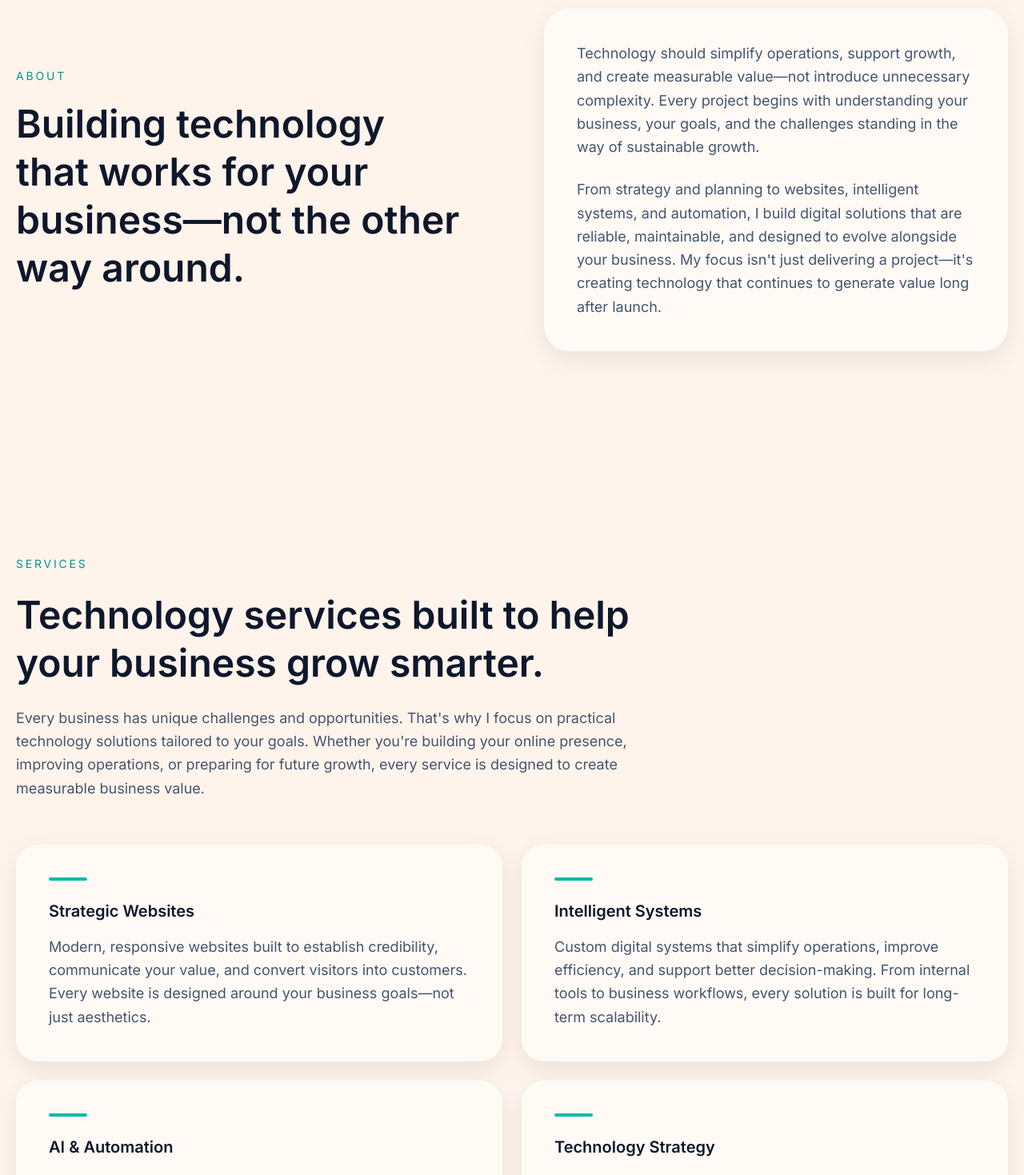
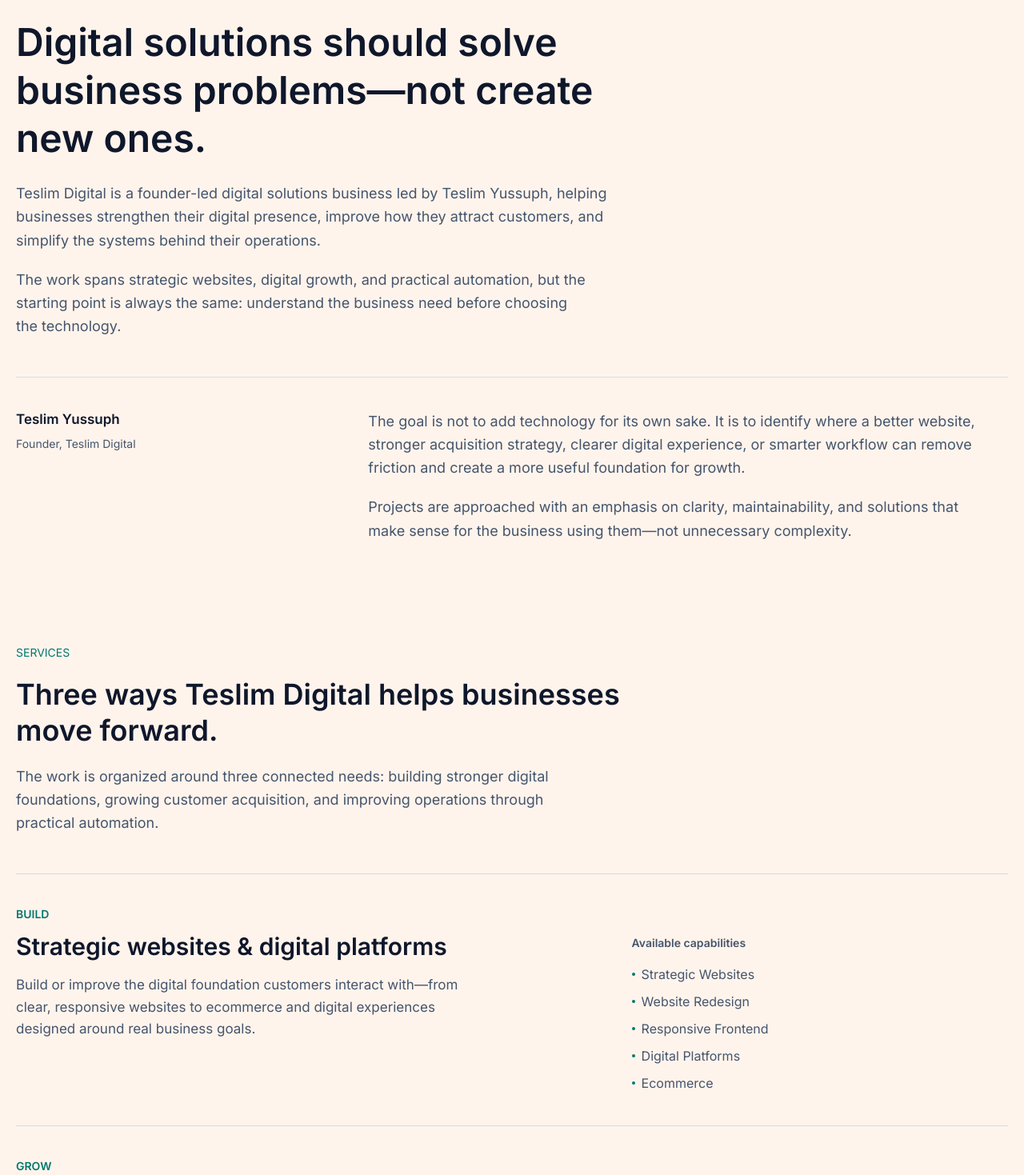
Before and after one commit to 0xTes/Tes-portfolio-site, a React (Vite) app: page /about in a window 1280 px wide. Shown: the part 240-1709 px from the top of the page at 80% size. Built offline with nearby package versions, Linux system fonts and the light colour scheme; no server answers.

Commit message:
refactor(about): align identity and services

```diff
--- a/src/components/About.jsx
+++ b/src/components/About.jsx
@@ -7,72 +7,75 @@
     <section
       id="about"
       aria-labelledby="about-heading"
-      className="py-24 md:py-32"
+      className="pt-16 pb-10 sm:pt-20 sm:pb-12 lg:pt-24 lg:pb-16"
     >
-      <div className="section grid min-w-0 items-center gap-20 lg:grid-cols-[minmax(0,1fr)_minmax(0,1fr)]">
-        {/* Left: Section Heading */}
+      <div className="section min-w-0">
         <motion.div
-          initial={
-            shouldReduceMotion
-              ? { opacity: 0 }
-              : { opacity: 0, x: -40 }
-          }
-          whileInView={{ opacity: 1, x: 0 }}
-          viewport={{
-            once: true,
-            amount: 0.2,
-          }}
+          initial={shouldReduceMotion ? { opacity: 1 } : { opacity: 0, y: 16 }}
+          whileInView={{ opacity: 1, y: 0 }}
+          viewport={{ once: true, amount: 0.2 }}
           transition={{
-            duration: 0.6,
+            duration: shouldReduceMotion ? 0 : 0.6,
             ease: "easeOut",
           }}
-          className="min-w-0"
+          className="min-w-0 max-w-5xl"
         >
-          <p className="mb-5 text-sm uppercase tracking-[0.2em] text-teal-600">
-            About
+          <p className="mb-6 text-sm uppercase tracking-normal text-teal-700">
+            ABOUT TESLIM DIGITAL
           </p>
 
-          <h2
+          <h1
             id="about-heading"
-            className="min-w-0 break-words text-4xl font-semibold leading-tight text-slate-900 md:text-5xl"
+            className="max-w-4xl text-[2rem] font-semibold leading-tight text-slate-900 sm:text-4xl md:text-5xl"
           >
-            Building technology that works for your business—not the other way
-            around.
-          </h2>
+            Digital solutions should solve business problems&mdash;not create
+            new ones.
+          </h1>
+
+          <p className="mt-6 max-w-3xl text-[1.0625rem] leading-relaxed text-slate-600 md:text-lg">
+            Teslim Digital is a founder-led digital solutions business led by
+            Teslim Yussuph, helping businesses strengthen their digital presence,
+            improve how they attract customers, and simplify the systems behind
+            their operations.
+          </p>
+          <p className="mt-5 max-w-3xl text-[1.0625rem] leading-relaxed text-slate-600 md:text-lg">
+            The work spans strategic websites, digital growth, and practical
+            automation, but the starting point is always the same: understand
+            the business need before choosing the technology.
+          </p>
         </motion.div>
 
-        {/* Right: About Card */}
         <motion.div
-          initial={
-            shouldReduceMotion
-              ? { opacity: 0 }
-              : { opacity: 0, x: 40 }
-          }
-          whileInView={{ opacity: 1, x: 0 }}
-          viewport={{
-            once: true,
-            amount: 0.2,
-          }}
+          initial={shouldReduceMotion ? { opacity: 1 } : { opacity: 0, y: 16 }}
+          whileInView={{ opacity: 1, y: 0 }}
+          viewport={{ once: true, amount: 0.2 }}
           transition={{
-            duration: 0.6,
+            duration: shouldReduceMotion ? 0 : 0.6,
             ease: "easeOut",
           }}
-          className="glass-card min-w-0 rounded-[32px] p-7 transition duration-300 hover:-translate-y-1 hover:shadow-2xl sm:p-10 motion-reduce:transition-none motion-reduce:hover:translate-y-0"
+          className="mt-10 grid min-w-0 gap-8 border-t border-slate-300/80 pt-8 md:mt-12 md:pt-10 lg:grid-cols-[minmax(0,0.8fr)_minmax(0,1.7fr)] lg:gap-16"
         >
-          <p className="min-w-0 break-words text-[1.0625rem] leading-relaxed text-slate-600 md:text-lg">
-            Technology should simplify operations, support growth,
-            and create measurable value—not introduce unnecessary complexity.
-            Every project begins with understanding your business, your goals,
-            and the challenges standing in the way of sustainable growth.
-          </p>
-
-          <p className="mt-6 min-w-0 break-words text-[1.0625rem] leading-relaxed text-slate-600 md:text-lg">
-            From strategy and planning to websites, intelligent systems, and
-            automation, I build digital solutions that are reliable,
-            maintainable, and designed to evolve alongside your business. My
-            focus isn't just delivering a project—it's creating technology that
-            continues to generate value long after launch.
-          </p>
+          <div className="min-w-0">
+            <p className="text-[1.0625rem] font-semibold text-slate-900">
+              Teslim Yussuph
+            </p>
+            <p className="mt-2 text-sm text-slate-600">
+              Founder, Teslim Digital
+            </p>
+          </div>
+          <div className="min-w-0 max-w-3xl">
+            <p className="text-[1.0625rem] leading-relaxed text-slate-600 md:text-lg">
+              The goal is not to add technology for its own sake. It is to
+              identify where a better website, stronger acquisition strategy,
+              clearer digital experience, or smarter workflow can remove friction
+              and create a more useful foundation for growth.
+            </p>
+            <p className="mt-5 text-[1.0625rem] leading-relaxed text-slate-600 md:text-lg">
+              Projects are approached with an emphasis on clarity,
+              maintainability, and solutions that make sense for the business
+              using them&mdash;not unnecessary complexity.
+            </p>
+          </div>
         </motion.div>
       </div>
     </section>
--- a/src/components/Services.jsx
+++ b/src/components/Services.jsx
@@ -1,30 +1,50 @@
 import { motion, useReducedMotion } from "framer-motion";
 
-// ── Services Data ─────────────────────────────────────────────────────────────
 const services = [
   {
-    title: "Strategic Websites",
+    id: "build",
+    label: "BUILD",
+    title: "Strategic websites & digital platforms",
     description:
-      "Modern, responsive websites built to establish credibility, communicate your value, and convert visitors into customers. Every website is designed around your business goals—not just aesthetics.",
+      "Build or improve the digital foundation customers interact with\u2014from clear, responsive websites to ecommerce and digital experiences designed around real business goals.",
+    capabilities: [
+      "Strategic Websites",
+      "Website Redesign",
+      "Responsive Frontend",
+      "Digital Platforms",
+      "Ecommerce",
+    ],
   },
   {
-    title: "Intelligent Systems",
+    id: "grow",
+    label: "GROW",
+    title: "Digital marketing & customer acquisition",
     description:
-      "Custom digital systems that simplify operations, improve efficiency, and support better decision-making. From internal tools to business workflows, every solution is built for long-term scalability.",
+      "Strengthen how the business is discovered, reaches the right audience, and creates more structured opportunities for customer acquisition.",
+    capabilities: [
+      "Social Media Marketing",
+      "SEO",
+      "Lead Generation",
+      "Digital Marketing",
+      "Google Ads Management",
+    ],
   },
   {
-    title: "AI & Automation",
+    id: "automate",
+    label: "AUTOMATE",
+    title: "AI automation & intelligent systems",
     description:
-      "Automate repetitive tasks, streamline processes, and leverage AI to help your business operate smarter. The focus is on saving time, reducing manual work, and increasing productivity.",
-  },
-  {
-    title: "Technology Strategy",
-    description:
-      "Technology guidance that helps businesses make informed decisions, prioritize the right solutions, and build a roadmap for sustainable digital growth with confidence.",
+      "Improve repetitive or fragmented business processes with practical automation, connected workflows, and systems designed around how the business actually operates.",
+    capabilities: [
+      "AI & Automation",
+      "Intelligent Systems",
+      "Workflow Automation",
+      "Operational Tools",
+      "Technology Strategy",
+    ],
   },
 ];
 
-// ── Component ─────────────────────────────────────────────────────────────────
 function Services() {
   const shouldReduceMotion = useReducedMotion();
 
@@ -32,82 +52,89 @@
     <section
       id="services"
       aria-labelledby="services-heading"
-      className="py-24 md:py-32"
+      className="pt-10 pb-16 sm:pt-12 sm:pb-20 lg:pt-16 lg:pb-24"
     >
       <div className="section min-w-0">
-        {/* Section Heading */}
         <motion.div
-          initial={
-            shouldReduceMotion
-              ? { opacity: 0 }
-              : { opacity: 0, y: 30 }
-          }
+          initial={shouldReduceMotion ? { opacity: 1 } : { opacity: 0, y: 16 }}
           whileInView={{ opacity: 1, y: 0 }}
-          viewport={{
-            once: true,
-            amount: 0.2,
-          }}
+          viewport={{ once: true, amount: 0.2 }}
           transition={{
-            duration: 0.6,
+            duration: shouldReduceMotion ? 0 : 0.6,
             ease: "easeOut",
           }}
           className="min-w-0 max-w-3xl"
         >
-          <p className="mb-6 text-sm uppercase tracking-[0.2em] text-teal-600">
-            Services
+          <p className="mb-5 text-sm uppercase tracking-normal text-teal-700">
+            SERVICES
           </p>
 
           <h2
             id="services-heading"
-            className="min-w-0 break-words text-4xl font-semibold leading-tight text-slate-900 md:text-5xl"
+            className="text-3xl font-semibold leading-tight text-slate-900 md:text-4xl"
           >
-            Technology services built to help your business grow smarter.
+            Three ways Teslim Digital helps businesses move forward.
           </h2>
 
-          <p className="mt-6 min-w-0 break-words text-lg leading-relaxed text-slate-600">
-            Every business has unique challenges and opportunities. That's why
-            I focus on practical technology solutions tailored to your goals.
-            Whether you're building your online presence, improving operations,
-            or preparing for future growth, every service is designed to create
-            measurable business value.
+          <p className="mt-5 text-[1.0625rem] leading-relaxed text-slate-600 md:text-lg">
+            The work is organized around three connected needs: building stronger
+            digital foundations, growing customer acquisition, and improving
+            operations through practical automation.
           </p>
         </motion.div>
 
-        {/* Services Grid */}
-        <div className="mt-14 grid min-w-0 gap-6 md:grid-cols-[minmax(0,1fr)_minmax(0,1fr)]">
-          {services.map((service, index) => (
-            <motion.div
-              key={service.title}
-              initial={
-                shouldReduceMotion
-                  ? { opacity: 0 }
-                  : { opacity: 0, y: 30 }
-              }
+        <div className="mt-10 min-w-0 md:mt-12">
+          {services.map((service) => (
+            <motion.article
+              key={service.id}
+              aria-labelledby={`${service.id}-service-heading`}
+              initial={shouldReduceMotion ? { opacity: 1 } : { opacity: 0, y: 16 }}
               whileInView={{ opacity: 1, y: 0 }}
-              viewport={{
-                once: true,
-                amount: 0.2,
-              }}
+              viewport={{ once: true, amount: 0.2 }}
               transition={{
-                delay: index * 0.12,
-                duration: 0.6,
+                duration: shouldReduceMotion ? 0 : 0.6,
                 ease: "easeOut",
               }}
-              className="glass-card min-w-0 min-h-[250px] rounded-[28px] p-7 transition duration-300 hover:-translate-y-1 hover:shadow-2xl sm:p-10 motion-reduce:transition-none motion-reduce:hover:translate-y-0"
+              className="grid min-w-0 gap-6 border-t border-slate-300/80 py-8 md:py-10 lg:grid-cols-[minmax(0,1.5fr)_minmax(0,1fr)] lg:gap-16"
             >
-              <div
-                className="mb-6 h-1 w-12 rounded-full bg-teal-500"
-                aria-hidden="true"
-              />
-
-              <h3 className="mb-4 min-w-0 break-words text-xl font-semibold text-slate-900">
-                {service.title}
-              </h3>
-
-              <p className="min-w-0 break-words text-[1.0625rem] leading-relaxed text-slate-600 md:text-lg">
-                {service.description}
-              </p>
-            </motion.div>
+              <div className="min-w-0">
+                <p className="text-sm font-semibold uppercase tracking-normal text-teal-700">
+                  {service.label}
+                </p>
+                <h3
+                  id={`${service.id}-service-heading`}
+                  className="mt-3 text-2xl font-semibold leading-tight text-slate-900 md:text-3xl"
+                >
+                  {service.title}
+                </h3>
+                <p className="mt-4 max-w-xl text-[1.0625rem] leading-relaxed text-slate-600">
+                  {service.description}
+                </p>
+              </div>
+              <div className="min-w-0 lg:pt-9">
+                <p className="text-sm font-semibold text-slate-600">
+                  Available capabilities
+                </p>
+                <ul
+                  role="list"
+                  aria-label={`${service.label} capabilities`}
+                  className="mt-4 flex min-w-0 flex-wrap gap-x-6 gap-y-2 text-base leading-relaxed text-slate-600 lg:grid"
+                >
+                  {service.capabilities.map((capability) => (
+                    <li
+                      key={capability}
+                      className="flex min-w-0 max-w-full items-baseline gap-2"
+                    >
+                      <span
+                        aria-hidden="true"
+                        className="h-1 w-1 shrink-0 self-center rounded-full bg-teal-700"
+                      />
+                      <span>{capability}</span>
+                    </li>
+                  ))}
+                </ul>
+              </div>
+            </motion.article>
           ))}
         </div>
       </div>
--- a/src/pages/AboutPage.jsx
+++ b/src/pages/AboutPage.jsx
@@ -7,8 +7,8 @@
   return (
     <>
       <Seo
-        title="About & Services | Teslim Digital"
-        description="Learn about Teslim Digital and explore strategic websites, intelligent systems, AI and automation, and technology strategy."
+        title="About Teslim Digital | Websites, Growth & Automation"
+        description="Meet Teslim Digital and discover the business-first approach behind strategic websites, digital growth, and practical automation for growing businesses."
         path="/about"
       />
       <PageShell>
```
